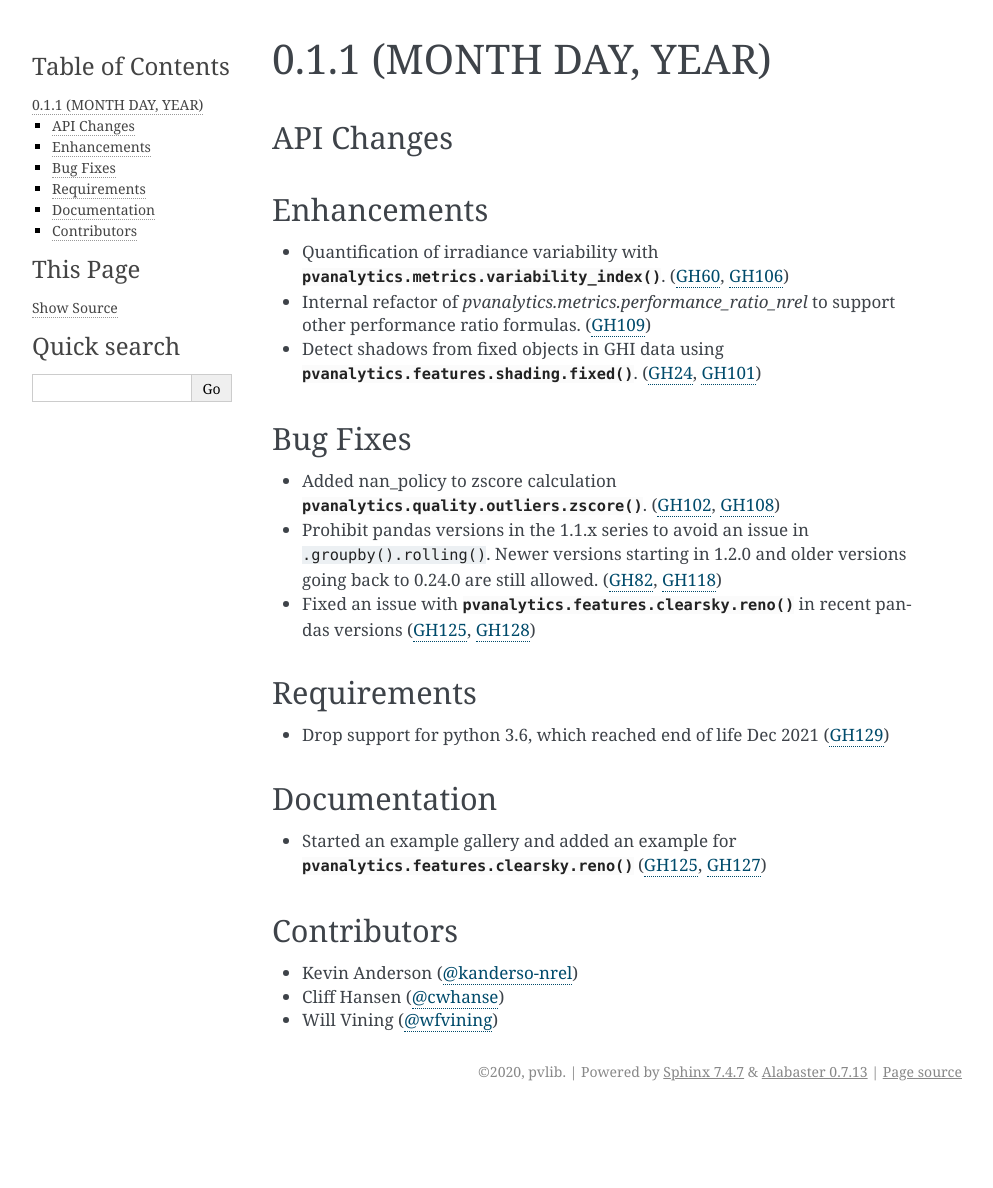
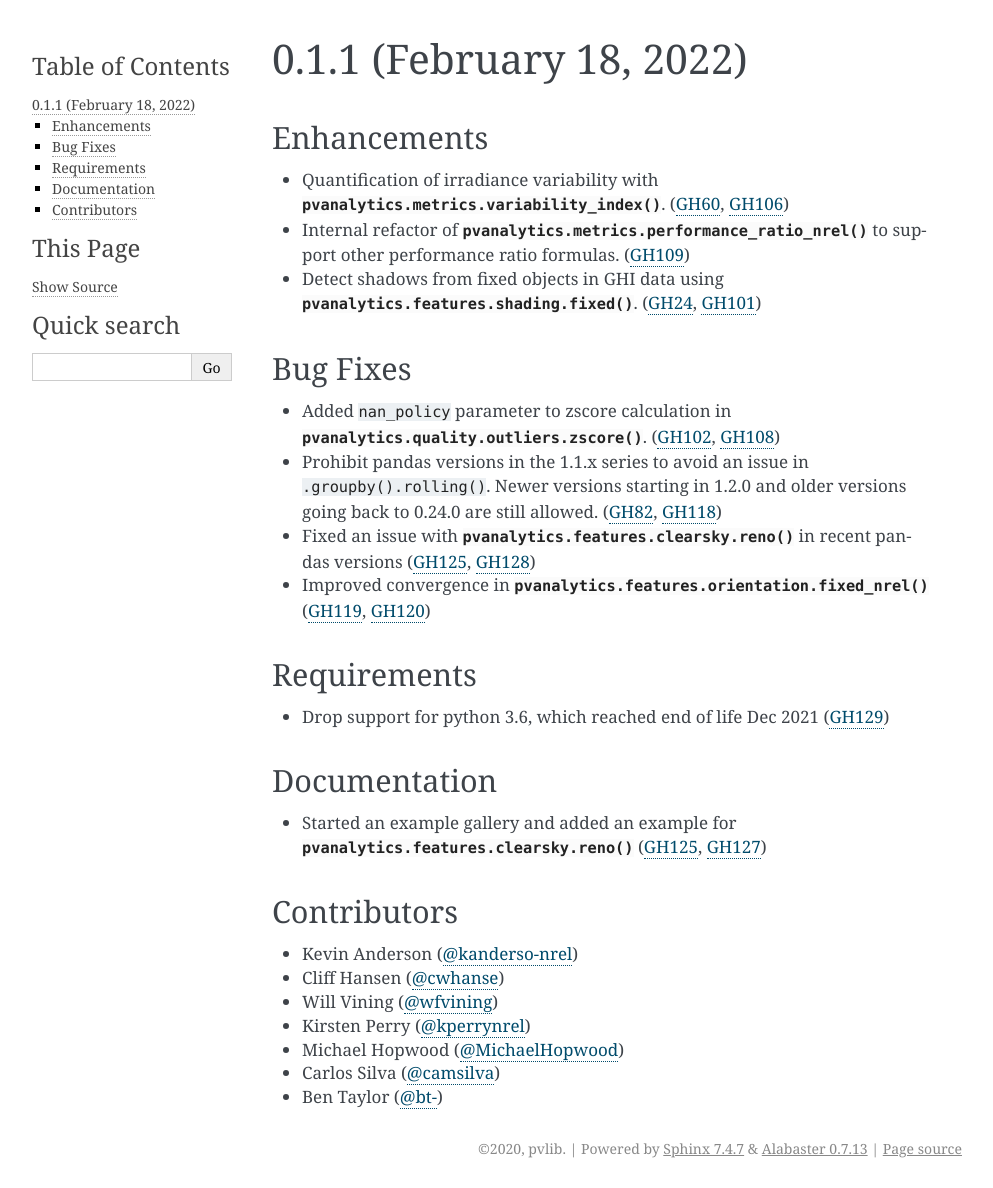
Before and after one commit to pvlib/pvanalytics, a Sphinx documentation site: the page built from docs/whatsnew/0.1.1.rst, in a window 1280 px wide. Shown: the whole page, without its empty margins (148-1141 px from the left). Built offline with Sphinx 7.4.7, drawn with Linux system fonts in a browser that asks for light colours; pages that are not in the unit, such as notebooks, are missing from menus; before the commit the page ends 1111 px from its top, so only the background shows below that.

Commit message:
whatsnew v0.1.1

```diff
--- a/docs/whatsnew/0.1.1.rst
+++ b/docs/whatsnew/0.1.1.rst
@@ -1,17 +1,14 @@
 .. _whatsnew_011:
 
-0.1.1 (MONTH DAY, YEAR)
+0.1.1 (February 18, 2022)
 -------------------------
-
-API Changes
-~~~~~~~~~~~
 
 Enhancements
 ~~~~~~~~~~~~
 
 * Quantification of irradiance variability with
   :py:func:`pvanalytics.metrics.variability_index`. (:issue:`60`, :pull:`106`)
-* Internal refactor of `pvanalytics.metrics.performance_ratio_nrel` to support
+* Internal refactor of :py:func:`pvanalytics.metrics.performance_ratio_nrel` to support
   other performance ratio formulas. (:pull:`109`)
 * Detect shadows from fixed objects in GHI data using
   :py:func:`pvanalytics.features.shading.fixed`. (:issue:`24`, :pull:`101`)
@@ -19,13 +16,15 @@ Enhancements
 Bug Fixes
 ~~~~~~~~~
 
-* Added nan_policy to zscore calculation
+* Added ``nan_policy`` parameter to zscore calculation in
   :py:func:`pvanalytics.quality.outliers.zscore`. (:issue:`102`, :pull:`108`)
 * Prohibit pandas versions in the 1.1.x series to avoid an issue in
   ``.groupby().rolling()``.  Newer versions starting in 1.2.0 and older
   versions going back to 0.24.0 are still allowed. (:issue:`82`, :pull:`118`)
 * Fixed an issue with :py:func:`pvanalytics.features.clearsky.reno` in recent
   pandas versions (:issue:`125`, :pull:`128`)
+* Improved convergence in :py:func:`pvanalytics.features.orientation.fixed_nrel`
+  (:issue:`119`, :pull:`120`)
 
 Requirements
 ~~~~~~~~~~~~
@@ -44,3 +43,7 @@ Contributors
 * Kevin Anderson (:ghuser:`kanderso-nrel`)
 * Cliff Hansen (:ghuser:`cwhanse`)
 * Will Vining (:ghuser:`wfvining`)
+* Kirsten Perry (:ghuser:`kperrynrel`)
+* Michael Hopwood (:ghuser:`MichaelHopwood`)
+* Carlos Silva (:ghuser:`camsilva`)
+* Ben Taylor (:ghuser:`bt-`)
```
